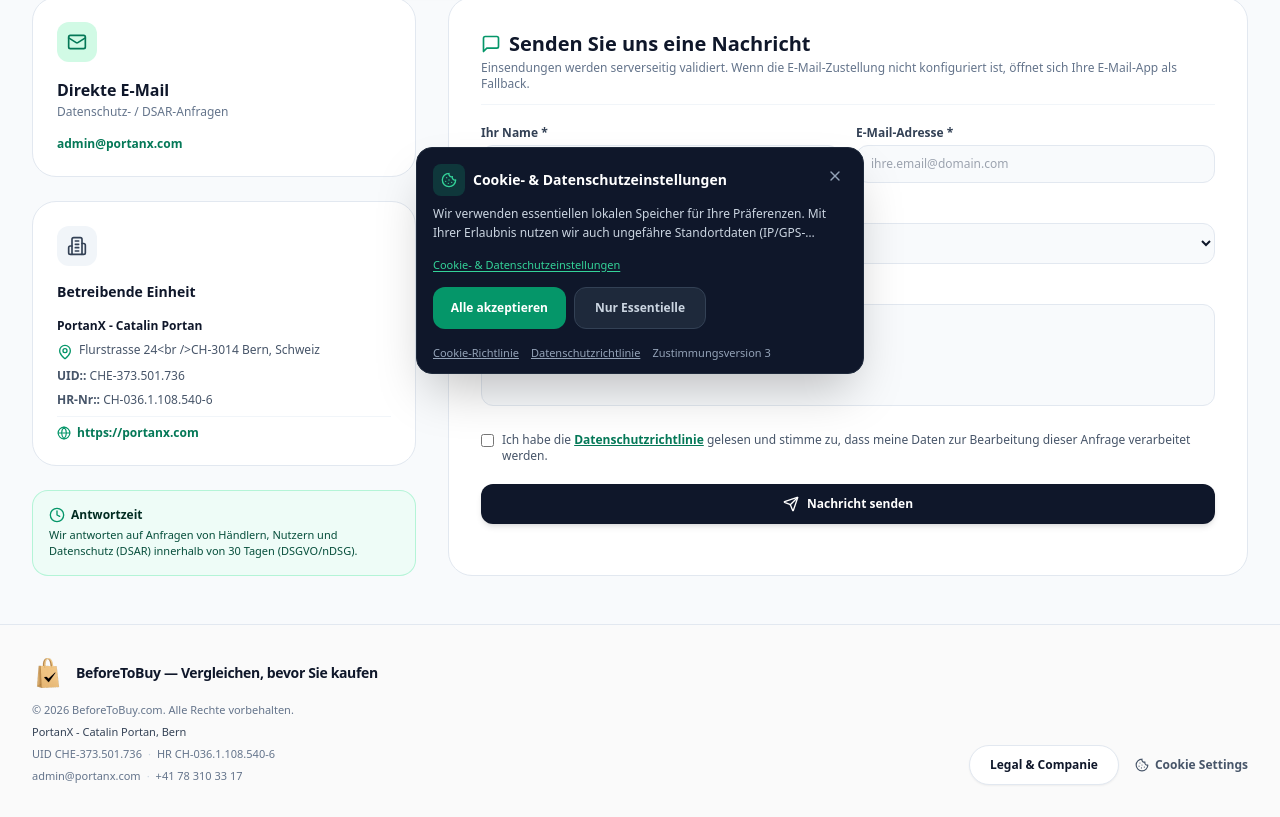
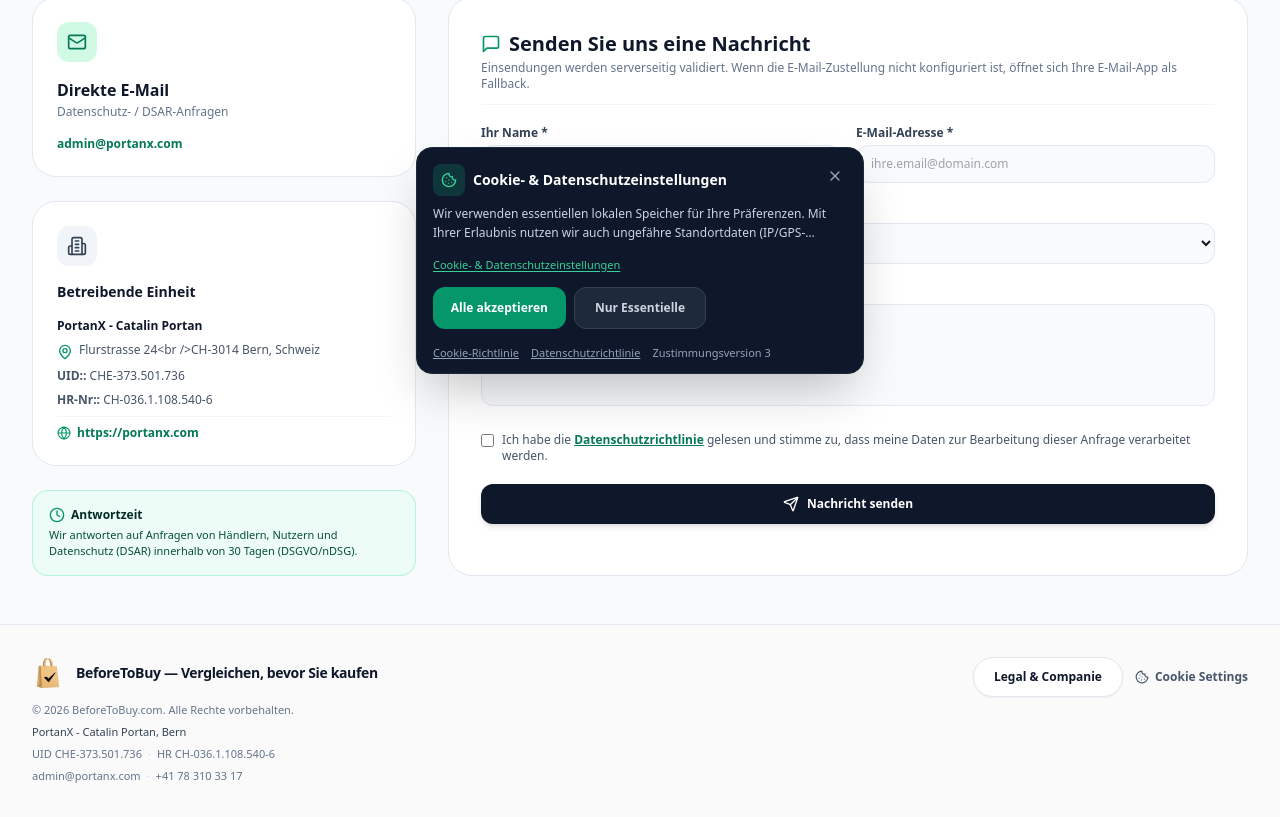
Before and after one commit to catalinionutportan/BeforeToBuy, a Next.js app: page /contact in a window 1280 px wide. Shown: the part 410-1227 px from the top of the page. Built offline with nearby package versions, Linux system fonts and the light colour scheme; no server answers.

Commit message:
fix: pin footer firm data left and legal actions right
Use a two-column grid with explicit justify-self so desktop no longer
stacks company details and Legal/Cookie controls in the center.

Co-authored-by: Cursor <cursoragent@cursor.com>

```diff
--- a/src/components/SiteFooter.tsx
+++ b/src/components/SiteFooter.tsx
@@ -13,10 +13,15 @@ export function SiteFooter() {
   const homeUi = HOME_UI[browseLocale];
 
   return (
-    <footer className="mt-auto border-t border-slate-200 bg-[#fafafa] px-4 py-8 sm:px-6 lg:px-8">
-      <div className="mx-auto flex w-full max-w-7xl flex-col gap-6 md:flex-row md:items-end md:justify-between">
-        <div className="min-w-0 space-y-3">
-          <div className="flex items-center gap-3">
+    <footer className="mt-auto w-full border-t border-slate-200 bg-[#fafafa]">
+      <div className="mx-auto w-full max-w-7xl px-4 py-8 sm:px-6 lg:px-8">
+        {/*
+          Explicit left / right split on desktop.
+          Do not use items-center / text-center on this row — that was stacking everything in the middle.
+        */}
+        <div className="grid w-full grid-cols-1 gap-6 sm:grid-cols-2 sm:items-start sm:gap-10">
+          <section className="justify-self-start text-left" aria-label="Company">
+            <div className="mb-3 flex items-center gap-3">
               <span className="relative block h-8 w-8 shrink-0">
                 <Image
                   src="/beforetobuy-mark.png"
@@ -54,9 +59,12 @@ export function SiteFooter() {
                 </a>
               </p>
             </div>
-        </div>
+          </section>
 
-        <div className="flex flex-wrap items-center gap-x-4 gap-y-2 md:justify-end">
+          <nav
+            aria-label="Legal"
+            className="flex flex-wrap items-center gap-3 justify-self-start sm:justify-self-end sm:justify-end"
+          >
             <Link
               href="/legal"
               className="inline-flex items-center justify-center rounded-full border border-slate-200 bg-white px-5 py-2.5 text-[12px] font-semibold text-slate-900 shadow-sm transition-colors hover:border-[#e85d04]/50 hover:text-[#e85d04]"
@@ -64,6 +72,7 @@ export function SiteFooter() {
               {homeUi.legalCompanyLink}
             </Link>
             <ManageCookiePreferencesButton />
+          </nav>
         </div>
       </div>
     </footer>
```
Lines whose indentation alone changed are shown as unchanged.
